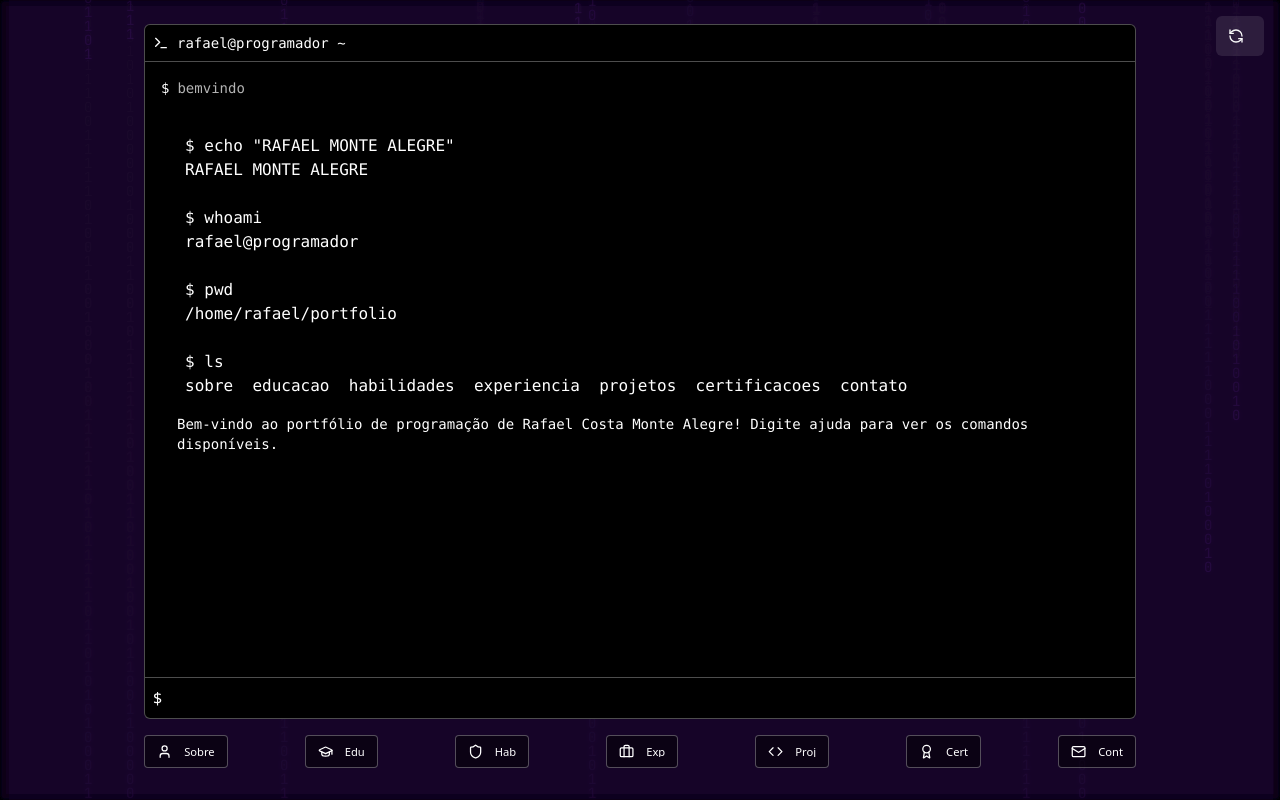
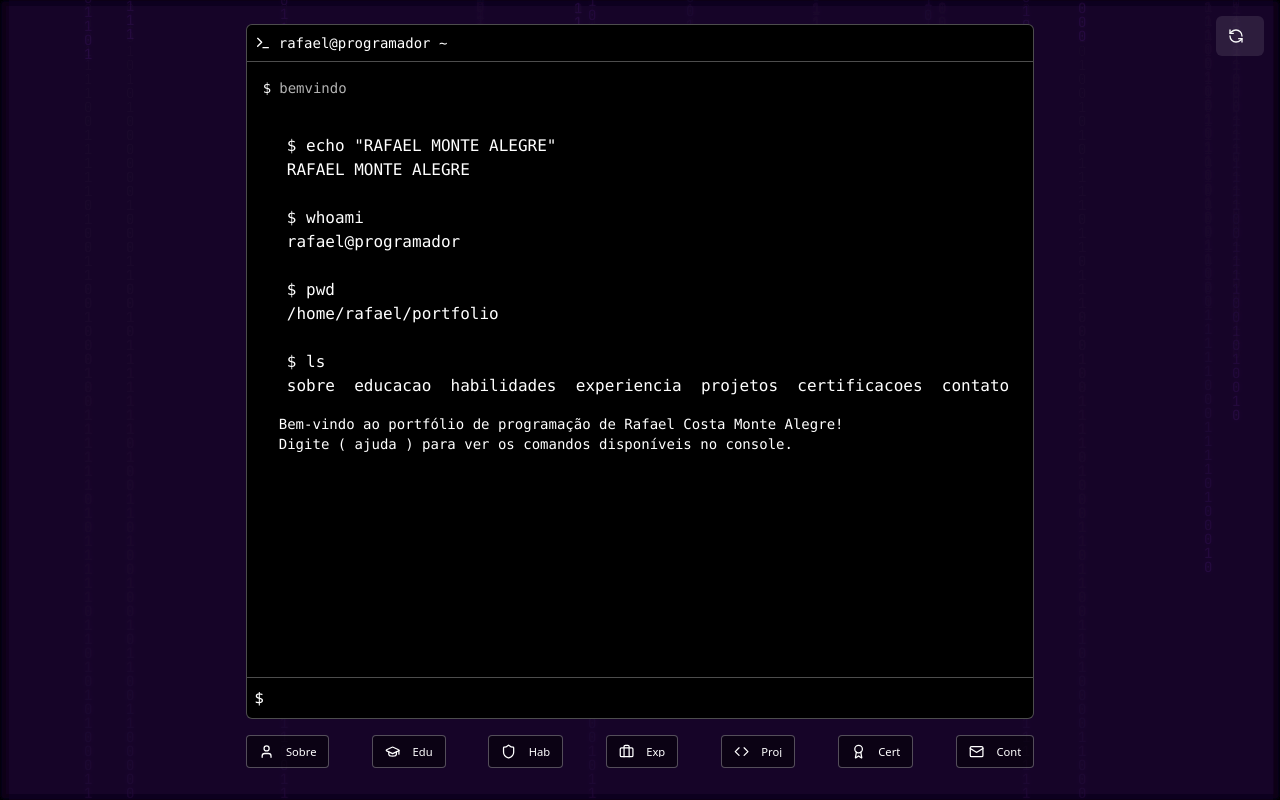
Before and after one commit to Rafcma/Projetos-Portfolio, a Next.js app: page / in a window 1280 px wide. Built offline with nearby package versions, Linux system fonts and the light colour scheme.

Commit message:
Update terminal.tsx

```diff
--- a/components/terminal.tsx
+++ b/components/terminal.tsx
@@ -167,8 +167,8 @@ export default function Terminal() {
           <div className="space-y-2">
             <LogoASCIIImagem />
             <p className="font-mono text-white">
-              Bem-vindo ao portfólio de programação de Rafael Costa Monte Alegre! Digite ajuda para ver os comandos
-              disponíveis.
+              Bem-vindo ao portfólio de programação de Rafael Costa Monte Alegre! <br />Digite ( ajuda ) para ver os comandos
+              disponíveis no console.
             </p>
           </div>
         ),
```
